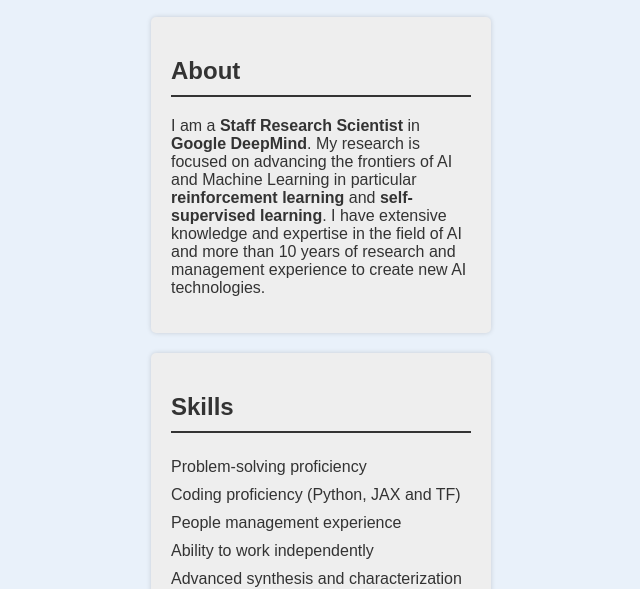
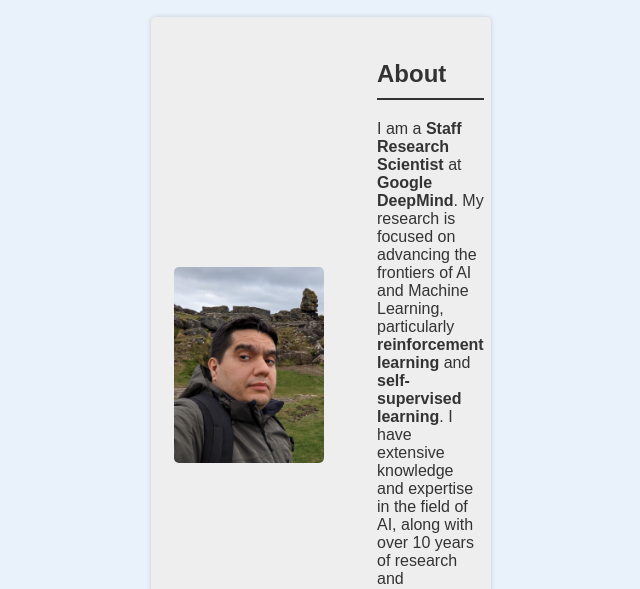
Before and after one commit to mgazar1981/site, a plain HTML site: page index.html in a window 1280 px wide. Shown: the part 199-788 px from the top of the page, without its empty margins (319-959 px from the left). Drawn offline with Linux system fonts and the light colour scheme.

Commit message:
add picture

```diff
--- a/index.html
+++ b/index.html
@@ -9,8 +9,13 @@
             Margin-left: 450px;
             Margin-right: 450px;
             padding: 0px;
-            color: #333;
+            color: #333;}
+
+        img {
+            width: 150px;
+            border-radius: 5px;
         }
+
         header {
             background-color: #00ABE4;
             color: #fff;
@@ -56,13 +61,23 @@
 </head>
 <body>
     <header>
-        <h1>Mohammad Gheshlaghi Azar</h1>
+        <h1>Mohammad Gheshlaghi Azar </h1>
         <p> GHESHGHEREGH@GMAIL.COM</p>
+
     </header>
+    <section>
+    <table>
+        <tr>
+            <td style="padding-right: 50px;">
+                <img src="Mo_pic.jpg" alt="My Picture">
+            </td>
+            <td>
+                <h2>About</h2>
+                <p>I am a <b>Staff Research Scientist</b> at <b>Google DeepMind</b>. My research is focused on advancing the frontiers of AI and Machine Learning, particularly <b>reinforcement learning</b> and <b>self-supervised learning</b>. I have extensive knowledge and expertise in the field of AI, along with over 10 years of research and management experience in creating new AI technologies.</p>
+            </td>
+        </tr>
+    </table>
 
-    <section>
-        <h2>About</h2>
-        <p>I am a  <b>Staff Research Scientist</b> in <b>Google DeepMind</b>. My research is  focused on advancing the frontiers of AI and Machine Learning in particular <b>reinforcement learning</b> and <b>self-supervised learning</b>. I have extensive knowledge and expertise in the field of AI and more than 10 years of research and management experience to create new AI technologies.</p>
     </section>
 
     <section>
```
Also changed, not shown: Mo_pic.jpg (added), 1 other file.
